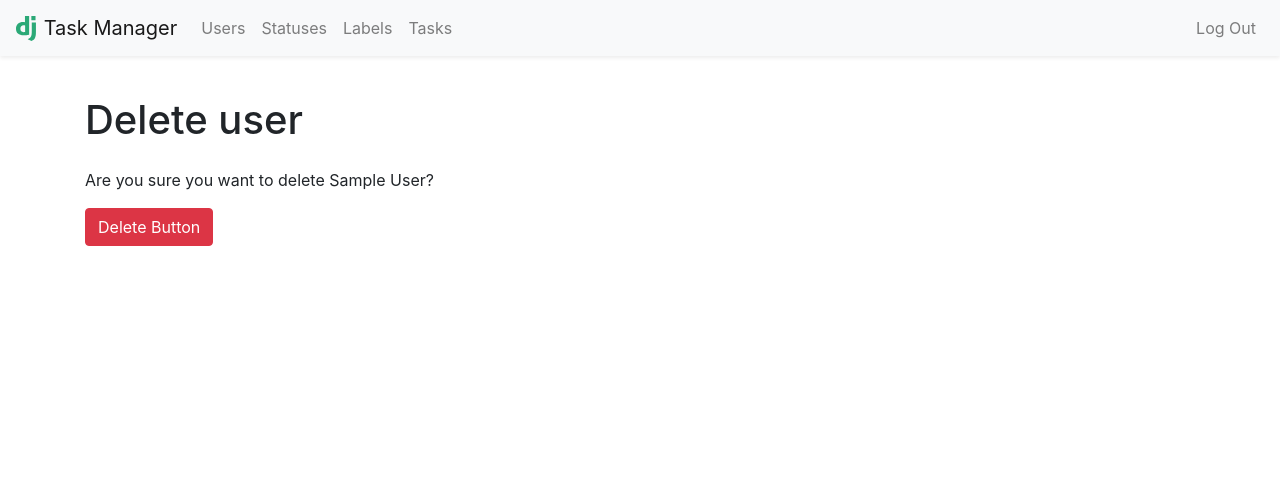
After one commit to irisraine/python-project-52, a Django app: page /users/1/delete/ in a window 1280 px wide. The commit adds this page. Shown: the top 486 px of the page. Run offline with Django 4.2, Linux system fonts and the light colour scheme; the visitor is signed in with stand-in values (Sample User, id 1); data comes from the database, SQL or seed files in the repository; some libraries are stand-ins or nearby versions.

Commit message:
add user update and user delete operations

```diff
--- /dev/null
+++ b/task_manager/templates/users/user_delete.html
@@ -0,0 +1,12 @@
+{% extends 'layout/default.html' %}
+{% load bootstrap4 %}
+{% load i18n %}
+
+{% block content %}
+<h1 class="my-4"> {% translate "Delete user" %}</h1>
+<form action="{% url 'delete_user' pk=user.id %}" method="post">
+    {% csrf_token %}
+    <p>{% translate "Are you sure you want to delete" %} {{ user }}?</p>
+    <input class="btn btn-danger" type="submit" value="{% translate 'Delete Button' %}">
+</form>
+{% endblock %}
--- a/task_manager/templates/users/users_list.html
+++ b/task_manager/templates/users/users_list.html
@@ -21,9 +21,9 @@
                 <td>{{ user.first_name }} {{ user.last_name }}</td>
                 <td>{{ user.date_joined|date:"d.m.Y H:i" }}</td>
                 <td>
-                    <a href='#'>{% translate "Update" %}</a>
+                    <a href="{% url 'update_user' pk=user.id %}">{% translate "Update" %}</a>
                     <br>
-                    <a href='#'>{% translate "Delete" %}</a>
+                    <a href="{% url 'delete_user' pk=user.id %}">{% translate "Delete" %}</a>
                 </td>
             </tr>
         {% endfor %}
--- /dev/null
+++ b/task_manager/users/mixins.py
@@ -0,0 +1,19 @@
+from django.contrib import messages
+from django.shortcuts import redirect
+from django.contrib.auth.mixins import LoginRequiredMixin, UserPassesTestMixin
+from django.urls import reverse_lazy
+from django.utils.translation import gettext_lazy as _
+
+
+class UserPermissionMixin(LoginRequiredMixin, UserPassesTestMixin):
+    login_url = reverse_lazy("login")
+
+    def test_func(self):
+        return self.request.user.pk == self.get_object().pk or self.request.user.is_superuser
+
+    def handle_no_permission(self):
+        if not self.request.user.is_authenticated:
+            messages.error(self.request, _("You aren't authorized! Please log in."))
+            return redirect('login')
+        messages.error(self.request, self.permission_error_message)
+        return redirect('users_list')
--- a/task_manager/users/urls.py
+++ b/task_manager/users/urls.py
@@ -1,8 +1,10 @@
 from django.urls import path
 
-from task_manager.users.views import UserCreateView, UsersListView
+from task_manager.users.views import UserCreateView, UsersListView, UserUpdateView, UserDeleteView
 
 urlpatterns = [
     path('', UsersListView.as_view(), name='users_list'),
-    path('create/', UserCreateView.as_view(), name='create_user')
+    path('create/', UserCreateView.as_view(), name='create_user'),
+    path('<int:pk>/update/', UserUpdateView.as_view(), name='update_user'),
+    path('<int:pk>/delete/', UserDeleteView.as_view(), name='delete_user')
 ]
--- a/task_manager/users/views.py
+++ b/task_manager/users/views.py
@@ -1,9 +1,10 @@
-from django.views.generic import CreateView, ListView
+from django.views.generic import CreateView, ListView, UpdateView, DeleteView
 from django.contrib.messages.views import SuccessMessageMixin
 from django.urls import reverse_lazy
 from django.utils.translation import gettext_lazy as _
 from .models import User
 from .forms import UserForm
+from .mixins import UserPermissionMixin
 
 
 class UsersListView(ListView):
@@ -13,8 +14,25 @@ class UsersListView(ListView):
 
 
 class UserCreateView(SuccessMessageMixin, CreateView):
-    template_name = 'users/registration.html'
+    template_name = 'users/user_create.html'
     model = User
     form_class = UserForm
     success_url = reverse_lazy("login")
     success_message = _('User is successfully registered')
+
+
+class UserUpdateView(SuccessMessageMixin, UserPermissionMixin, UpdateView):
+    template_name = 'users/user_update.html'
+    model = User
+    form_class = UserForm
+    success_url = reverse_lazy('users_list')
+    success_message = _('User is successfully changed')
+    permission_error_message = _("You don't have permission to change another user.")
+
+
+class UserDeleteView(SuccessMessageMixin, UserPermissionMixin, DeleteView):
+    template_name = 'users/user_delete.html'
+    model = User
+    success_url = reverse_lazy('users_list')
+    success_message = _('User is successfully deleted')
+    permission_error_message = _("You don't have permission to delete another user.")
```
Also changed, not shown: task_manager/templates/users/user_update.html (added, +12 -0 lines), task_manager/locale/en/LC_MESSAGES/django.po, task_manager/locale/ru/LC_MESSAGES/django.po, task_manager/templates/users/user_create.html (renamed from task_manager/templates/users/registration.html), 2 other files.
